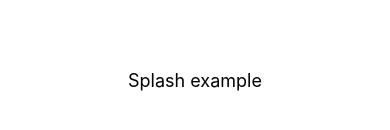
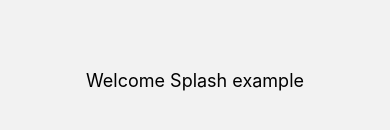
Before and after one commit to shobha98/RNSplashScreen, a React Native app: screen /Splash in a window 390 px wide. Shown: the part 342-472 px from the top of the page. Built offline with nearby package versions, Linux system fonts and the light colour scheme.

Commit message:
splash with gif component

```diff
--- a/App.js
+++ b/App.js
@@ -1,31 +1,11 @@
-import React, {useEffect} from 'react';
-import {StyleSheet, Text, View} from 'react-native';
-import SplashScreen from 'react-native-splash-screen';
+import React from 'react';
+import {Text, View} from 'react-native';
+import Home from './src/home';
+import Route from './src/route';
+import Splash from './src/splash';
 
 const App = () => {
-  useEffect(() => {
-    setTimeout(() => {
-      SplashScreen.hide();
-    }, 3000);
-  }, []);
-
-  return (
-    <View style={styles.container}>
-      <Text style={styles.exampleText}>Splash example</Text>
-    </View>
-  );
+  return <Route />;
 };
 
-const styles = StyleSheet.create({
-  container: {
-    flex: 1,
-    justifyContent: 'center',
-    alignItems: 'center',
-  },
-  exampleText: {
-    fontSize: 18,
-    color: 'black',
-  },
-});
-
 export default App;
--- /dev/null
+++ b/src/home.js
@@ -0,0 +1,24 @@
+import React, {useEffect} from 'react';
+import {StyleSheet, Text, View} from 'react-native';
+
+const Home = () => {
+  return (
+    <View style={styles.container}>
+      <Text style={styles.exampleText}>Welcome Splash example</Text>
+    </View>
+  );
+};
+
+const styles = StyleSheet.create({
+  container: {
+    flex: 1,
+    justifyContent: 'center',
+    alignItems: 'center',
+  },
+  exampleText: {
+    fontSize: 18,
+    color: 'black',
+  },
+});
+
+export default Home;
--- /dev/null
+++ b/src/route.js
@@ -0,0 +1,23 @@
+import React from 'react';
+import {NavigationContainer} from '@react-navigation/native';
+import {createStackNavigator} from '@react-navigation/stack';
+import Home from './home';
+import Splash from './splash';
+
+const Stack = createStackNavigator();
+
+const Route = () => {
+  return (
+    <NavigationContainer>
+      <Stack.Navigator
+        screenOptions={{
+          headerShown: false,
+        }}>
+        <Stack.Screen name="Splash" component={Splash} />
+        <Stack.Screen name="Home" component={Home} />
+      </Stack.Navigator>
+    </NavigationContainer>
+  );
+};
+
+export default Route;
--- /dev/null
+++ b/src/splash.js
@@ -0,0 +1,41 @@
+import React, {useEffect} from 'react';
+import {Image, StyleSheet, Text, View} from 'react-native';
+import {useNavigation} from '@react-navigation/core';
+
+import souled_store from './asserts/souled_store.gif';
+import souled from './asserts/souled.gif';
+
+const Splash = () => {
+  const navigation = useNavigation();
+  useEffect(() => {
+    setTimeout(() => {
+      navigation.navigate('Home');
+    }, 2000);
+  }, []);
+
+  return (
+    <View style={styles.container}>
+      <Image
+        source={souled}
+        style={styles.gifImage}
+        resizeMethod="resize"
+        resizeMode="contain"
+      />
+    </View>
+  );
+};
+
+const styles = StyleSheet.create({
+  container: {
+    flex: 1,
+    justifyContent: 'center',
+    alignItems: 'center',
+    backgroundColor: 'white',
+  },
+  gifImage: {
+    width: '95%',
+    height: '100%',
+  },
+});
+
+export default Splash;
```
Also changed, not shown: package.json (+7 -1 lines), src/asserts/souled_store.gif (added), 8 other files (tests, documents, lock files or other folders).
